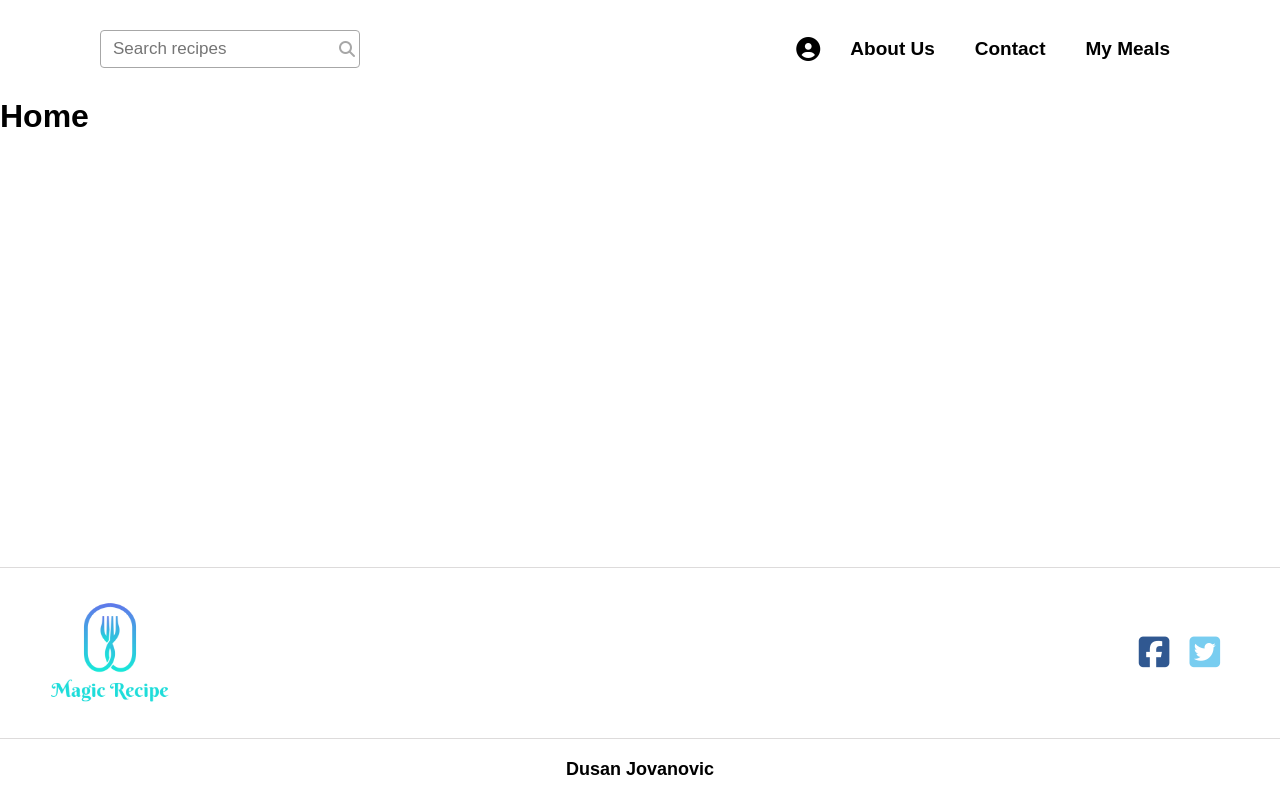
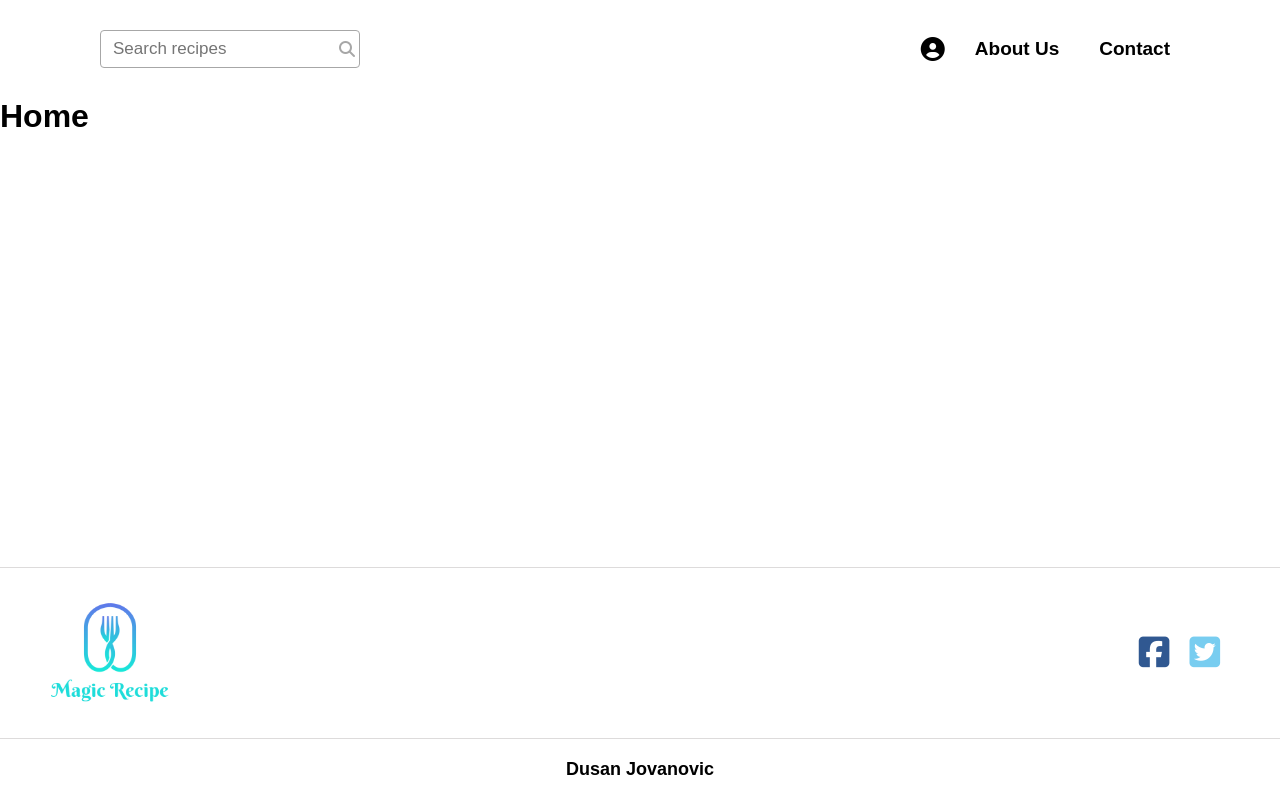
Before and after one commit to dusan233/food-recipes-zadatak, a React (Create React App) app: page / in a window 1280 px wide. Built offline with nearby package versions, Linux system fonts and the light colour scheme.

Commit message:
showing My Meals link if user is logged in

```diff
--- a/src/components/Header.js
+++ b/src/components/Header.js
@@ -108,12 +108,12 @@ const Header = ({authenticated, ...props}) => {
                             Contact
                         </a>
                     </li>
-                    <li className="menu__item">
+                    {authenticated ? <li className="menu__item">
                         <a href="#papi
                         ">
                             My Meals
                         </a>
-                    </li>
+                    </li>: null}
 
                 </ul>
 
```
